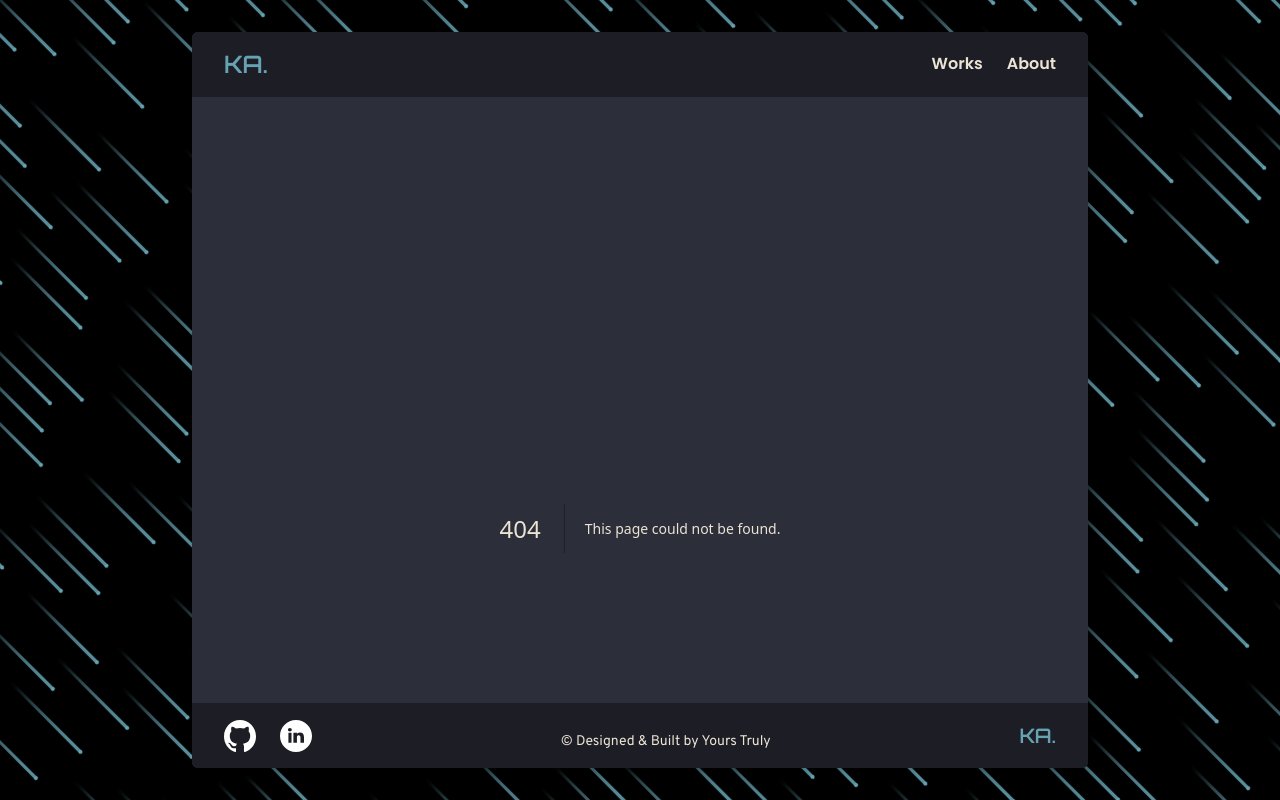
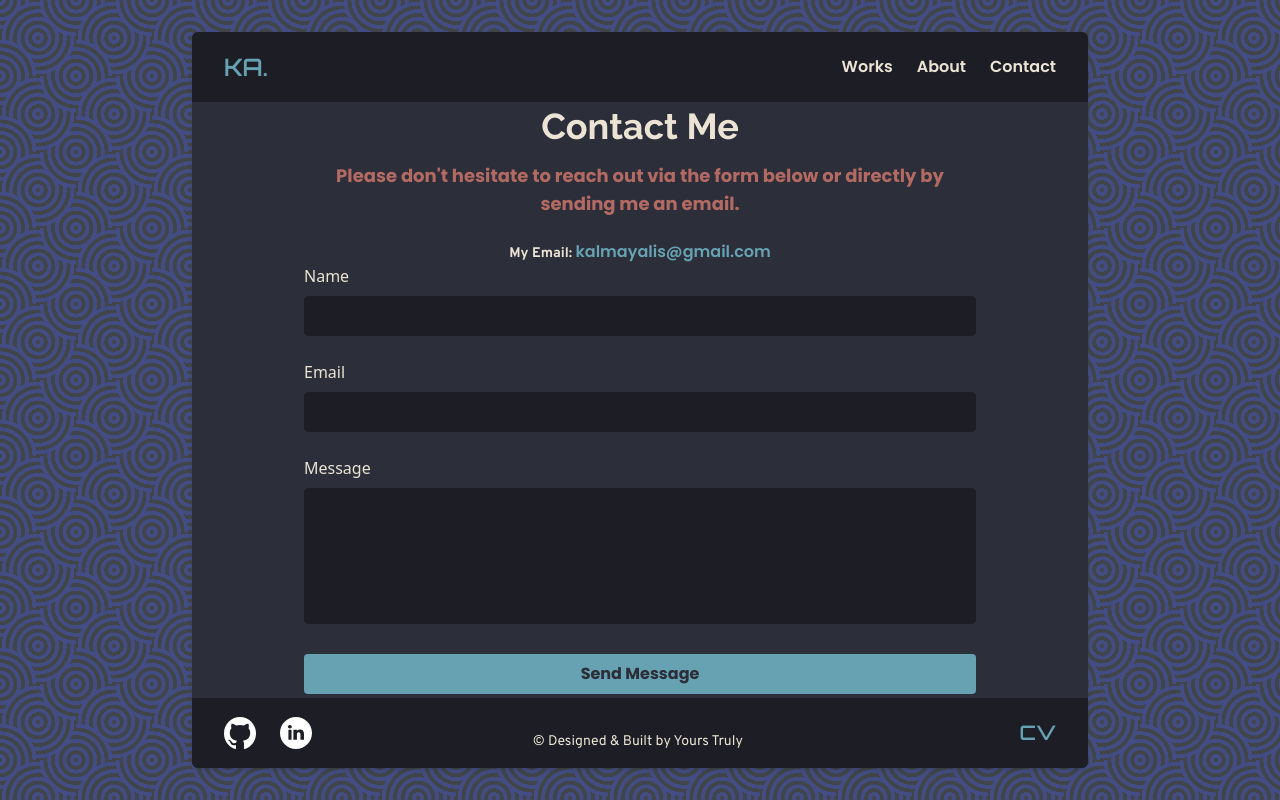
Before and after one commit to Karrar2k/Portfolio-v1, a Next.js app: page /contact in a window 1280 px wide. Before the commit this address had no page. Built offline with nearby package versions, Linux system fonts and the light colour scheme.

Commit message:
Rework
Added contact page.
Changed background.
Added CV download button in footer.
Fixed scrollbar issues.

```diff
--- a/src/components/Background.tsx
+++ /dev/null
@@ -1,8 +0,0 @@
-import React from "react";
-import "./globals.css";
-
-const Background: React.FC = () => {
-  return <div className="animated-background"></div>;
-};
-
-export default Background;
--- a/src/components/Footer.tsx
+++ b/src/components/Footer.tsx
@@ -39,19 +39,19 @@ export default function Footer() {
       </div>
 
       {/* Copyright */}
-      <div className="flex-1 text-center mb-0 md:mb-0 mt-auto">
+      <div className="flex-1 text-center mb-0 md:mb-0 mt-auto mr-14">
         <p className="text-sm font-[Overpass]">
           &copy; Designed &amp; Built by Yours Truly
         </p>
       </div>
 
-      {/* Logo (right) */}
-      <Link
-        href="/"
+      <a
+        href="/Karrar-Almayali-CV.pdf"
+        download="Karrar-Almayali-CV.pdf"
         className="font-[Orbitron] text-[#66A2B2] text-xl hover:opacity-80 transition-opacity"
       >
-        KA.
-      </Link>
+        CV
+      </a>
     </footer>
   );
 }
--- a/src/components/Header.tsx
+++ b/src/components/Header.tsx
@@ -1,11 +1,9 @@
-// src/components/Header.tsx
 
 import Link from "next/link";
 
 export default function Header() {
   return (
     <header className="bg-[#1D1E25] px-8 py-4 flex items-center justify-between h-20">
-      {/* Logo (left) */}
       <Link
         href="/"
         className="font-[Orbitron] text-[#66A2B2] text-2xl hover:opacity-80 transition-opacity"
@@ -13,7 +11,6 @@ export default function Header() {
         KA.
       </Link>
 
-      {/* Nav (right) */}
       <nav className="flex space-x-6 font-[Overpass]">
         <Link href="/works" className="hover:opacity-80 transition-opacity">
           Works
@@ -21,6 +18,9 @@ export default function Header() {
         <Link href="/about" className="hover:opacity-80 transition-opacity">
           About
         </Link>
+        <Link href="/contact" className="hover:opacity-80 transition-opacity">
+          Contact
+        </Link>
       </nav>
     </header>
   );
--- a/src/components/Layout.tsx
+++ b/src/components/Layout.tsx
@@ -1,4 +1,3 @@
-// src/components/Layout.tsx
 
 import React from "react";
 import Header from "./Header";
@@ -22,10 +21,9 @@ export default function Layout({ children }: { children: React.ReactNode }) {
           h-[calc(100vh-4rem)]
         "
       >
-        {/* 1) Header at the top */}
         <Header />
 
-        <div className="flex-grow overflow-y-auto p-8">
+        <div className="house flex-grow overflow-y-hidden p-6 mt-auto">
           <AnimatePresence mode="wait">
             <motion.div
               key={router.route}
--- a/src/globals.css
+++ b/src/globals.css
@@ -1,11 +1,9 @@
-/* 1) Import Fonts */
+
 @import url('https://fonts.googleapis.com/css2?family=Orbitron:wght@400..900&family=Overpass:ital,wght@0,100..900;1,100..900&family=Poppins:ital,wght@0,100;0,200;0,300;0,400;0,500;0,600;0,700;0,800;0,900;1,100;1,200;1,300;1,400;1,500;1,600;1,700;1,800;1,900&family=Raleway:ital,wght@0,100..900;1,100..900&display=swap');
-/* 2) Tailwind */
 @tailwind base;
 @tailwind components;
 @tailwind utilities;
 
-/* 3) Basic resets and color defaults */
 html,
 body {
   margin: 0;
@@ -18,7 +16,6 @@ body {
   background-color: #3E4150;
 }
 
-/* 4) Font family utility classes */
 .font-logo {
   font-family: 'Orbitron', sans-serif;
 }
@@ -36,39 +33,34 @@ body {
   }
 }
 
-
-/* Cursor Pulse */
-.cursor-pulse {
-  position: fixed;
-  width: 150px;
-  height: 150px;
-  border-radius: 50%;
-  pointer-events: none;
-  transform: translate(-50%, -50%);
-  z-index: 9999;
-  background: radial-gradient(circle, rgba(255, 255, 255, 0.15) 0%, transparent 50%);
-  animation: pulse 4s infinite ease-in-out;
-  opacity: 0.5;
+.scrollable-container::-webkit-scrollbar {
+  width: 12px;
+  height: 12px;
 }
 
-/* Pulse Animation */
-@keyframes pulse {
-  0% {
-    transform: translate(-50%, -50%) scale(0.8);
-    opacity: 0.7;
-  }
-  50% {
-    transform: translate(-50%, -50%) scale(1.2);
-    opacity: 0.9;
-  }
-  100% {
-    transform: translate(-50%, -50%) scale(0.8);
-    opacity: 0.7;
-  }
+.scrollable-container::-webkit-scrollbar-thumb {
+  background: #000000;
+  border-radius: 6px;
+  border: 2px solid #ffffff;
+}
+
+.scrollable-container::-webkit-scrollbar-track {
+  background: #b36a622a;
+  border-radius: 6px;
+}
+
+.scrollable-container {
+  scrollbar-width: thin;
+  scrollbar-color: #ebebeb #ffffff00;
 }
 
 
-/* Base Button Style */
+.scrollable-container {
+  overflow-y: scroll;
+  scrollbar-gutter: stable;
+}
+
+
 button,
 a {
   display: inline-block;
@@ -81,13 +73,16 @@ a {
   transition: transform 0.5s ease;
 }
 
-/* Hover Growth Effect */
 button:hover,
 a:hover {
-  transform: scale(1.4);
+  transform: scale(1.2);
 }
 
-/* Base Style for Navigation Links */
+.submit-button:hover {
+  transform: scale(1.05) !important;
+  color:#EBE4D5;
+}
+
 nav a {
   position: relative;
   color: #EBE4D5;
@@ -95,7 +90,6 @@ nav a {
   transition: color 0.3s ease;
 }
 
-/* Underline Effect */
 nav a::after {
   content: '';
   position: absolute;
@@ -107,13 +101,11 @@ nav a::after {
   transition: width 0.5s ease;
 }
 
-/* Hover State */
 nav a:hover::after {
   width: 100%;
 }
 
 
-/* Text Underline Base (For Links) */
 a.text-link {
   position: relative;
   color: #EBE4D5;
@@ -134,22 +126,25 @@ a.text-link:hover::after {
   width: 100%;
 }
 
-
-/* Hero Heading Animation */
-.hero-heading {
-  opacity: 0;
-  transform: translateY(20px);
-  animation: fade-slide-up 1s ease forwards;
+.house {
+  display: flex;
+  justify-content: center;
+  align-items: center;
+  height: 100%;
 }
 
-/* Hero Subtitle Animation */
+
+
+.hero-heading {
+  animation: fade-in-top-normal 1s ease 0s 1 normal none;
+}
+
 .hero-subtitle {
   opacity: 0;
   transform: translateY(40px);
   animation: fade-slide-up 1.5s ease forwards;
 }
 
-/* Keyframes for Fade + Slide Up */
 @keyframes fade-slide-up {
   0% {
     opacity: 0;
@@ -161,7 +156,9 @@ a.text-link:hover::after {
   }
 }
 
-/* Splash Screen */
+@keyframes fade-in-top-normal {0% { transform: translateY(-50px); opacity: 0; } 100% { transform: translateY(0); opacity: 1;} }
+
+
 .splash-screen {
   position: fixed;
   top: 0;
@@ -176,14 +173,12 @@ a.text-link:hover::after {
   animation: fade-out 0.5s ease-out forwards 2.5s;
 }
 
-/* Splash Content */
 .splash-content {
   text-align: center;
   opacity: 1;
   animation: fade-in 0.5s ease-out;
 }
 
-/* Keyframes */
 @keyframes fade-in {
   from {
     opacity: 0;
@@ -203,175 +198,104 @@ a.text-link:hover::after {
   }
 }
 
-
-.animated-background {
+.loader {
+  width: 240px;
+  height: 22px;
+  border-radius: 20px;
+  color: #B36A62;
+  border: 2px solid #66A2B2;
+  position: relative;
+}
+.loader::before {
+  content: "";
   position: absolute;
-  inset: 0;
-  width: 100vw;
-  height: 100vh;
-  overflow: hidden;
-  z-index: -1;
+  margin: 2px;
+  inset: 0 100% 0 0;
+  border-radius: inherit;
+  background: currentColor;
+  animation: l6 3s forwards;
+}
+@keyframes l6 {
+  100% {
+    inset: 0;
+  }
 }
 
-.animated-background::before {
-  content: "";
-  position: absolute;
-  inset: -145%;
-  rotate: -45deg;
-  background: #000;
-  background-image: radial-gradient(4px 100px at 0px 235px, #66A2B2, #0000),
-    radial-gradient(4px 100px at 300px 235px, #66A2B2, #0000),
-    radial-gradient(1.5px 1.5px at 150px 117.5px, #66A2B2 100%, #0000 150%),
-    radial-gradient(4px 100px at 0px 252px, #66A2B2, #0000),
-    radial-gradient(4px 100px at 300px 252px, #66A2B2, #0000),
-    radial-gradient(1.5px 1.5px at 150px 126px, #66A2B2 100%, #0000 150%),
-    radial-gradient(4px 100px at 0px 150px, #66A2B2, #0000),
-    radial-gradient(4px 100px at 300px 150px, #66A2B2, #0000),
-    radial-gradient(1.5px 1.5px at 150px 75px, #66A2B2 100%, #0000 150%),
-    radial-gradient(4px 100px at 0px 253px, #66A2B2, #0000),
-    radial-gradient(4px 100px at 300px 253px, #66A2B2, #0000),
-    radial-gradient(1.5px 1.5px at 150px 126.5px, #66A2B2 100%, #0000 150%),
-    radial-gradient(4px 100px at 0px 204px, #66A2B2, #0000),
-    radial-gradient(4px 100px at 300px 204px, #66A2B2, #0000),
-    radial-gradient(1.5px 1.5px at 150px 102px, #66A2B2 100%, #0000 150%),
-    radial-gradient(4px 100px at 0px 134px, #66A2B2, #0000),
-    radial-gradient(4px 100px at 300px 134px, #66A2B2, #0000),
-    radial-gradient(1.5px 1.5px at 150px 67px, #66A2B2 100%, #0000 150%),
-    radial-gradient(4px 100px at 0px 179px, #66A2B2, #0000),
-    radial-gradient(4px 100px at 300px 179px, #66A2B2, #0000),
-    radial-gradient(1.5px 1.5px at 150px 89.5px, #66A2B2 100%, #0000 150%),
-    radial-gradient(4px 100px at 0px 299px, #66A2B2, #0000),
-    radial-gradient(4px 100px at 300px 299px, #66A2B2, #0000),
-    radial-gradient(1.5px 1.5px at 150px 149.5px, #66A2B2 100%, #0000 150%),
-    radial-gradient(4px 100px at 0px 215px, #66A2B2, #0000),
-    radial-gradient(4px 100px at 300px 215px, #66A2B2, #0000),
-    radial-gradient(1.5px 1.5px at 150px 107.5px, #66A2B2 100%, #0000 150%),
-    radial-gradient(4px 100px at 0px 281px, #66A2B2, #0000),
-    radial-gradient(4px 100px at 300px 281px, #66A2B2, #0000),
-    radial-gradient(1.5px 1.5px at 150px 140.5px, #66A2B2 100%, #0000 150%),
-    radial-gradient(4px 100px at 0px 158px, #66A2B2, #0000),
-    radial-gradient(4px 100px at 300px 158px, #66A2B2, #0000),
-    radial-gradient(1.5px 1.5px at 150px 79px, #66A2B2 100%, #0000 150%),
-    radial-gradient(4px 100px at 0px 210px, #66A2B2, #0000),
-    radial-gradient(4px 100px at 300px 210px, #66A2B2, #0000),
-    radial-gradient(1.5px 1.5px at 150px 105px, #66A2B2 100%, #0000 150%);
-  background-size:
-    300px 235px,
-    300px 235px,
-    300px 235px,
-    300px 252px,
-    300px 252px,
-    300px 252px,
-    300px 150px,
-    300px 150px,
-    300px 150px,
-    300px 253px,
-    300px 253px,
-    300px 253px,
-    300px 204px,
-    300px 204px,
-    300px 204px,
-    300px 134px,
-    300px 134px,
-    300px 134px,
-    300px 179px,
-    300px 179px,
-    300px 179px,
-    300px 299px,
-    300px 299px,
-    300px 299px,
-    300px 215px,
-    300px 215px,
-    300px 215px,
-    300px 281px,
-    300px 281px,
-    300px 281px,
-    300px 158px,
-    300px 158px,
-    300px 158px,
-    300px 210px,
-    300px 210px,
-    300px 210px;
-  animation: hi 150s linear infinite;
+.myemail {
+  transition: none !important;
+  transform: none !important;
 }
 
-@keyframes hi {
-  0% {
-    background-position:
-      0px 220px,
-      3px 220px,
-      151.5px 337.5px,
-      25px 24px,
-      28px 24px,
-      176.5px 150px,
-      50px 16px,
-      53px 16px,
-      201.5px 91px,
-      75px 224px,
-      78px 224px,
-      226.5px 350.5px,
-      100px 19px,
-      103px 19px,
-      251.5px 121px,
-      125px 120px,
-      128px 120px,
-      276.5px 187px,
-      150px 31px,
-      153px 31px,
-      301.5px 120.5px,
-      175px 235px,
-      178px 235px,
-      326.5px 384.5px,
-      200px 121px,
-      203px 121px,
-      351.5px 228.5px,
-      225px 224px,
-      228px 224px,
-      376.5px 364.5px,
-      250px 26px,
-      253px 26px,
-      401.5px 105px,
-      275px 75px,
-      278px 75px,
-      426.5px 180px;
-  }
-  to {
-    background-position:
-      0px 6800px,
-      3px 6800px,
-      151.5px 6917.5px,
-      25px 13632px,
-      28px 13632px,
-      176.5px 13758px,
-      50px 5416px,
-      53px 5416px,
-      201.5px 5491px,
-      75px 17175px,
-      78px 17175px,
-      226.5px 17301.5px,
-      100px 5119px,
-      103px 5119px,
-      251.5px 5221px,
-      125px 8428px,
-      128px 8428px,
-      276.5px 8495px,
-      150px 9876px,
-      153px 9876px,
-      301.5px 9965.5px,
-      175px 13391px,
-      178px 13391px,
-      326.5px 13540.5px,
-      200px 14741px,
-      203px 14741px,
-      351.5px 14848.5px,
-      225px 18770px,
-      228px 18770px,
-      376.5px 18910.5px,
-      250px 5082px,
-      253px 5082px,
-      401.5px 5161px,
-      275px 6375px,
-      278px 6375px,
-      426.5px 6480px;
-  }
+.contact-container {
+  justify-content: center;
+  justify-self: center;
 }
+
+
+.pagebackground {
+  position: fixed;
+  top: 0;
+  left: 0;
+  width: 100%;
+  height: 100%;
+  z-index: -1;
+  background: radial-gradient(
+      50% 50% at 100% 0,
+      #3f4549 0% 5%,
+      #444d83 6% 15%,
+      #3f4549 16% 25%,
+      #444d83 26% 35%,
+      #3f4549 36% 45%,
+      #444d83 46% 55%,
+      #3f4549 56% 65%,
+      #444d83 66% 75%,
+      #3f4549 76% 85%,
+      #444d83 86% 95%,
+      #0000 96%
+    ),
+    radial-gradient(
+      50% 50% at 0 100%,
+      #3f4549 0% 5%,
+      #444d83 6% 15%,
+      #3f4549 16% 25%,
+      #444d83 26% 35%,
+      #3f4549 36% 45%,
+      #444d83 46% 55%,
+      #3f4549 56% 65%,
+      #444d83 66% 75%,
+      #3f4549 76% 85%,
+      #444d83 86% 95%,
+      #0000 96%
+    ),
+    radial-gradient(
+      50% 50%,
+      #3f4549 0% 5%,
+      #444d83 6% 15%,
+      #3f4549 16% 25%,
+      #444d83 26% 35%,
+      #3f4549 36% 45%,
+      #444d83 46% 55%,
+      #3f4549 56% 65%,
+      #444d83 66% 75%,
+      #3f4549 76% 85%,
+      #444d83 86% 95%,
+      #0000 96%
+    ),
+    radial-gradient(
+        50% 50%,
+        #3f4549 0% 5%,
+        #444d83 6% 15%,
+        #3f4549 16% 25%,
+        #444d83 26% 35%,
+        #3f4549 36% 45%,
+        #444d83 46% 55%,
+        #3f4549 56% 65%,
+        #444d83 66% 75%,
+        #3f4549 76% 85%,
+        #3f4549 86% 95%,
+        #0000 96%
+      )
+      38px 38px;
+  background-size: 76px 76px;
+  background-color: #3f4549;
+}
--- a/src/pages/_app.tsx
+++ b/src/pages/_app.tsx
@@ -1,9 +1,9 @@
-// src/pages/_app.tsx
 
 import type { AppProps } from "next/app";
-import "../globals.css"; // Tailwind + your global styles
+import "../globals.css";
 import { useEffect, useState } from "react";
 import Layout from "../components/Layout";
+import { motion, AnimatePresence } from "framer-motion";
 
 export default function MyApp({ Component, pageProps }: AppProps) {
   const [showSplash, setShowSplash] = useState(true);
@@ -17,27 +17,36 @@ export default function MyApp({ Component, pageProps }: AppProps) {
 
   return (
     <>
-      {/* Background animation behind everything */}
-      <div className="animated-background" />
+      {/* Background */}
+      <div className="pagebackground" />
 
       {/* Splash screen */}
+      <AnimatePresence>
         {showSplash && (
-        <div className="fixed inset-0 flex justify-center items-center bg-[#3E4150] z-50">
+          <motion.div
+            className="fixed inset-0 flex flex-col justify-center items-center bg-[#3E4150] z-50"
+            initial={{ opacity: 1 }}
+            animate={{ opacity: 1 }}
+            exit={{ opacity: 0 }}
+            transition={{ duration: 1 }}
+          >
             <div className="text-center">
               <h1 className="font-[Orbitron] text-4xl text-[#66A2B2]">KA.</h1>
               <p className="font-[Poppins] text-lg text-[#EBE4D5] mt-2">
                 Welcome to my portfolio
               </p>
+
+              {/* Loader */}
+              <div className="loader mt-4"></div>
             </div>
-        </div>
+          </motion.div>
         )}
+      </AnimatePresence>
 
-      {/* Render Layout + page content once splash is hidden */}
-      {!showSplash && (
+      {/* Main site content */}
       <Layout>
         <Component {...pageProps} />
       </Layout>
-      )}
     </>
   );
 }
--- a/src/pages/about.tsx
+++ b/src/pages/about.tsx
@@ -1,4 +1,3 @@
-// src/pages/about.tsx
 
 import Image from "next/image";
 
@@ -17,7 +16,7 @@ export default function AboutPage() {
       </div>
 
       {/* Intro */}
-      <section className="mb-6">
+      <section className="mb-2">
         <p className="font-[Overpass] text-[#EBE4D5] leading-relaxed text-center">
           I’m a full-stack software engineer specialising in the MERN stack. I
           thrive on creating clean, functional, and modern web applications that
@@ -30,7 +29,7 @@ export default function AboutPage() {
       </section>
 
       {/* Skills */}
-      <section className="mb-12">
+      <section className="mb-6">
         <div className="grid grid-cols-2 md:grid-cols-3 lg:grid-cols-4 gap-6">
           {[
             { name: "HTML", logo: "/html-icon.png" },
@@ -63,7 +62,7 @@ export default function AboutPage() {
 
       {/* Hobbies and Interests */}
       <section>
-        <h2 className="font-[Poppins] text-1xl md:text-2xl font-bold text-[#B36A62] mb-2 text-center">
+        <h2 className="font-[Poppins] text-1xl md:text-2xl font-bold text-[#66A2B2] mb-2 text-center">
           Hobbies & Interests
         </h2>
         <p className="font-[Overpass] text-[#EBE4D5] text-center leading-relaxed mb-4">
--- /dev/null
+++ b/src/pages/contact.tsx
@@ -0,0 +1,165 @@
+import { useState } from "react";
+
+export default function ContactPage() {
+  const [formData, setFormData] = useState({
+    name: "",
+    email: "",
+    message: "",
+  });
+
+  const [isSubmitting, setIsSubmitting] = useState(false);
+  const [success, setSuccess] = useState(false);
+  const [error, setError] = useState(false);
+
+  const handleChange = (
+    e: React.ChangeEvent<HTMLInputElement | HTMLTextAreaElement>
+  ) => {
+    const { name, value } = e.target;
+    setFormData((prev) => ({ ...prev, [name]: value }));
+  };
+
+  const handleSubmit = async (e: React.FormEvent<HTMLFormElement>) => {
+    e.preventDefault();
+    setIsSubmitting(true);
+    setError(false);
+    setSuccess(false);
+
+    try {
+      const response = await fetch("https://api.web3forms.com/submit", {
+        method: "POST",
+        headers: { "Content-Type": "application/json" },
+        body: JSON.stringify({
+          ...formData,
+          apikey: "REMOVED",
+        }),
+      });
+
+      if (response.ok) {
+        setSuccess(true);
+        setFormData({ name: "", email: "", message: "" });
+
+        setTimeout(() => {
+          setSuccess(false);
+        }, 5000);
+      } else {
+        setError(true);
+      }
+    } catch {
+      setError(true);
+    } finally {
+      setIsSubmitting(false);
+    }
+  };
+
+  return (
+    <div className="contact-container bg-[#2C2E39] w-full max-w-3xl rounded p-12 relative">
+      {success && (
+        <div className="absolute inset-0 flex flex-col items-center justify-center bg-[#2C2E39] text-green-400 rounded z-10">
+          <div className="flex flex-col items-center">
+            <div className="rounded-full border-0 border-green-400 p-4 mb-4">
+              <svg
+                xmlns="http://www.w3.org/2000/svg"
+                fill="none"
+                viewBox="0 0 24 24"
+                strokeWidth={2}
+                stroke="currentColor"
+                className="w-16 h-16 text-green-400"
+              >
+                <path
+                  strokeLinecap="round"
+                  strokeLinejoin="round"
+                  d="M9 12l2 2 4-4M12 4c4.418 0 8 3.582 8 8s-3.582 8-8 8-8-3.582-8-8 3.582-8 8-8z"
+                />
+              </svg>
+            </div>
+            <h2 className="text-2xl font-[Raleway]">
+              Message sent successfully!
+            </h2>
+            <p className="text-sm mt-2 text-[#EBE4D5]">
+              Thanks, your message has been received. I will get back to you as
+              soon as I can.
+            </p>
+          </div>
+        </div>
+      )}
+
+      <div className="text-center">
+        <h1 className="text-4xl font-[Raleway] text-[#EBE4D5] font-bold mb-4">
+          Contact Me
+        </h1>
+        <p className="text-lg font-[Poppins] font-bold text-[#B36A62]">
+          Please don&apos;t hesitate to reach out via the form below or directly
+          by sending me an email.
+        </p>
+        <div className="mt-6 space-y-4">
+          <p className="text-[#EBE4D5] text-sm font-[Overpass]">
+            <span className="font-bold">My Email:</span>{" "}
+            <a
+              className="myemail text-[#66A2B2]"
+            >
+              kalmayalis@gmail.com
+            </a>
+          </p>
+        </div>
+      </div>
+
+      <form onSubmit={handleSubmit} className="space-y-6">
+        <div>
+          <label htmlFor="name" className="block text-[#EBE4D5] mb-2">
+            Name
+          </label>
+          <input
+            type="text"
+            id="name"
+            name="name"
+            value={formData.name}
+            onChange={handleChange}
+            required
+            className="w-full px-4 py-2 rounded bg-[#1D1E25] text-[#EBE4D5] focus:outline-none focus:ring-2 focus:ring-[#66A2B2]"
+          />
+        </div>
+        <div>
+          <label htmlFor="email" className="block text-[#EBE4D5] mb-2">
+            Email
+          </label>
+          <input
+            type="email"
+            id="email"
+            name="email"
+            value={formData.email}
+            onChange={handleChange}
+            required
+            className="w-full px-4 py-2 rounded bg-[#1D1E25] text-[#EBE4D5] focus:outline-none focus:ring-2 focus:ring-[#66A2B2]"
+          />
+        </div>
+        <div>
+          <label htmlFor="message" className="block text-[#EBE4D5] mb-2">
+            Message
+          </label>
+          <textarea
+            id="message"
+            name="message"
+            value={formData.message}
+            onChange={handleChange}
+            required
+            className="w-full px-4 py-2 rounded bg-[#1D1E25] text-[#EBE4D5] focus:outline-none focus:ring-2 focus:ring-[#66A2B2] resize-none"
+            rows={5}
+          />
+        </div>
+        <button
+          type="submit"
+          className="submit-button w-full bg-[#66A2B2] text-[#2C2E39] px-4 py-2 rounded font-bold hover:opacity-80"
+          disabled={isSubmitting}
+        >
+          {isSubmitting ? "Sending..." : "Send Message"}
+        </button>
+      </form>
+
+      {error && (
+        <p className="text-red-400 text-center mt-4">
+          Something went wrong. Please try again.
+        </p>
+      )}
+    </div>
+  );
+}
--- a/src/pages/index.tsx
+++ b/src/pages/index.tsx
@@ -1,4 +1,3 @@
-// src/pages/index.tsx
 
 import Image from "next/image";
 
@@ -6,15 +5,15 @@ export default function HomePage() {
   return (
     <>
       {/* Hero */}
-      <div className="grid-cols-1 md:grid-cols-2 mb-32">
+      <div className="grid-cols-1 md:grid-cols-2 mb-16 ml-16 mt-4">
         <div>
           <h1 className="hero-heading font-[Raleway] text-8xl font-bold text-[#EBE4D5]">
             I’m Karrar Almayali
           </h1>
         </div>
 
-        <div className="flex items-end justify-end">
-          <p className="hero-subtitle font-[Poppins] text-xl md:text-2xl lg:text-xl text-right leading-tight w-46 md:w-56">
+        <div className="flex items-end justify-end mr-16">
+          <p className="hero-subtitle font-[Poppins] text-xl md:text-2xl lg:text-x1 text-left leading-tight w-46 md:w-56">
             <span className="text-[#B36A62]">
               Software Engineer dedicated to solving problems with
             </span>{" "}
```
Also changed, not shown: src/pages/works.tsx (+1 -6 lines), 1 other file (tests, documents, lock files or other folders). Lines whose indentation alone changed are shown as unchanged.
